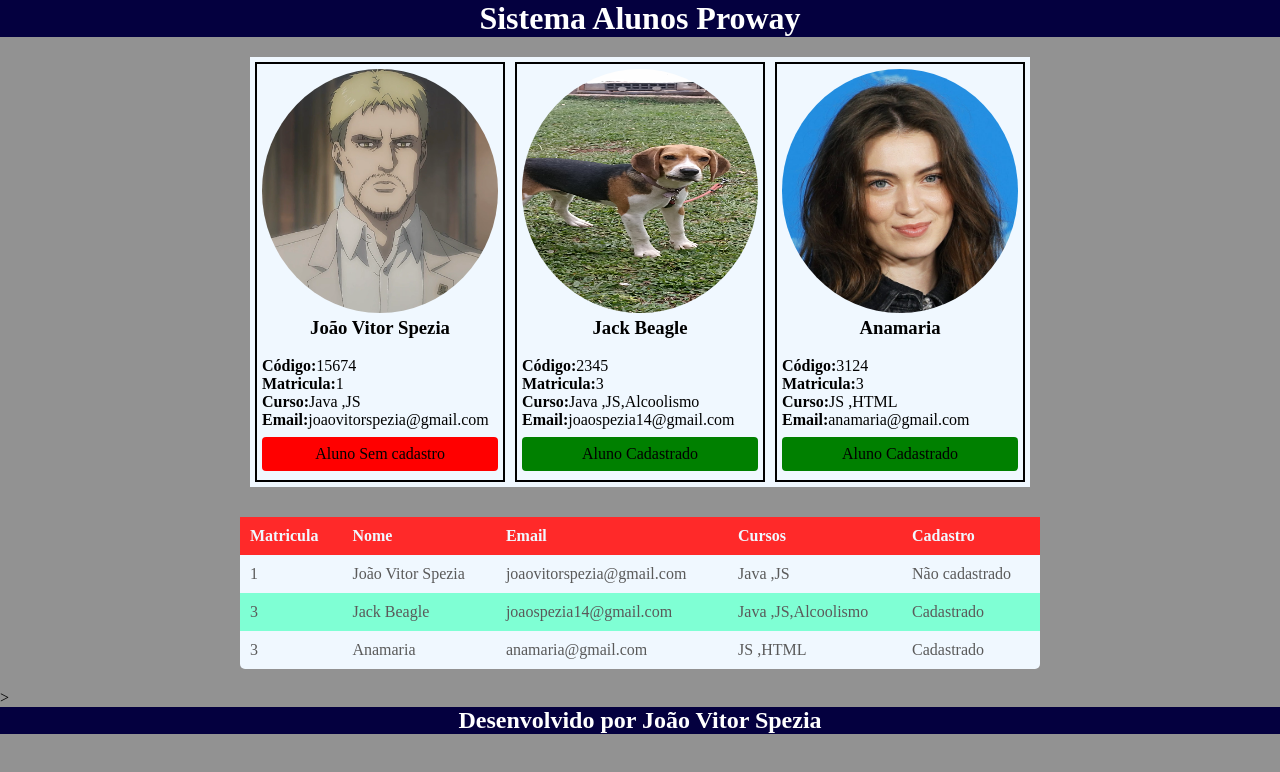
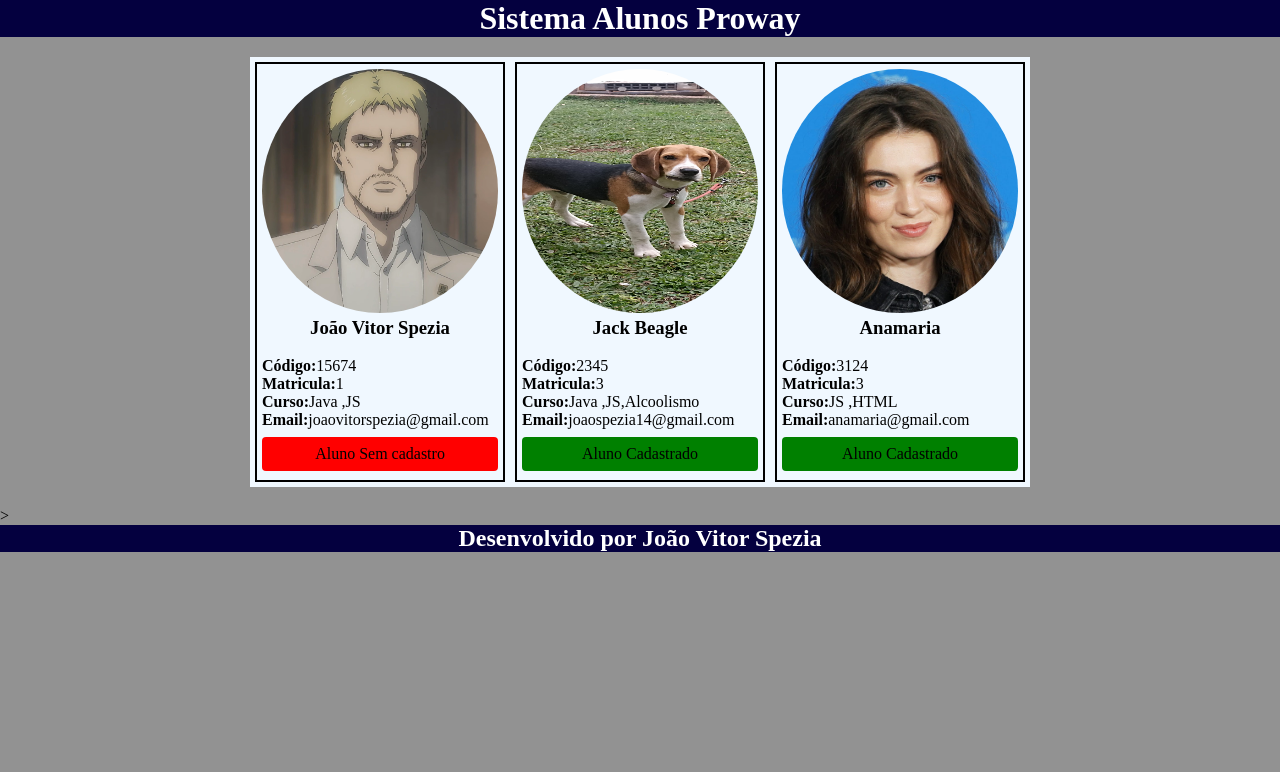
Before and after one commit to jvspezia/Controle-de-alunos, an Angular app in the folder controle-de-alunos/: page / in a window 1280 px wide. Shown: the top 772 px of the page. Built offline with nearby package versions, Linux system fonts and the light colour scheme.

Commit message:
adicionando opção de exibição

```diff
--- a/controle-de-alunos/src/app/app.html
+++ b/controle-de-alunos/src/app/app.html
@@ -4,14 +4,14 @@
 
 
 <main>
-  <section class="cards">
+  <section class="cards" *ngIf="exibicao == 'cards'">
 
     <app-aluno [aluno]="listaAlunos[0]"></app-aluno>
     <app-aluno [aluno]="listaAlunos[1]"></app-aluno>
     <app-aluno [aluno]="listaAlunos[2]"></app-aluno>
   </section>
 
-  <section class="tabela">
+  <section class="tabela"  *ngIf="exibicao == 'lista'">
     <app-lista-aluno [lista]="listaAlunos" ></app-lista-aluno>
   </section>
 
--- a/controle-de-alunos/src/app/app.ts
+++ b/controle-de-alunos/src/app/app.ts
@@ -8,6 +8,14 @@ import { AlunoInterface } from './interfaces/AlunoInterface';
   styleUrl: './app.css'
 })
 export class App {
+
+  //seleciona se quer exibir os cards ou a tabela
+    exibicao: string = 'cards'
+ // exibicao: string = 'lista'
+
+//--------------------------------------------------//
+
+
   protected title = 'controle-de-alunos';
 
   listaAlunos: AlunoInterface[] = [
@@ -45,5 +53,4 @@ export class App {
       ]
     }
   ]
-
 }
```
